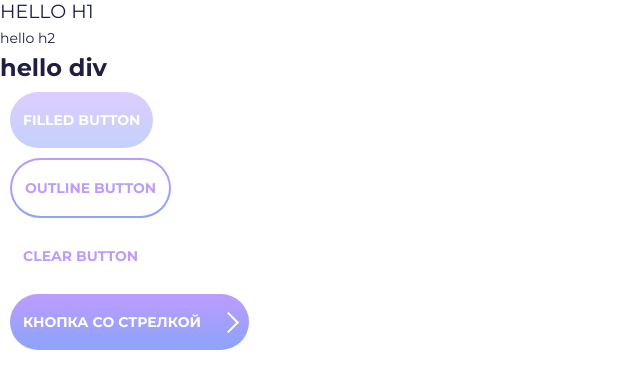
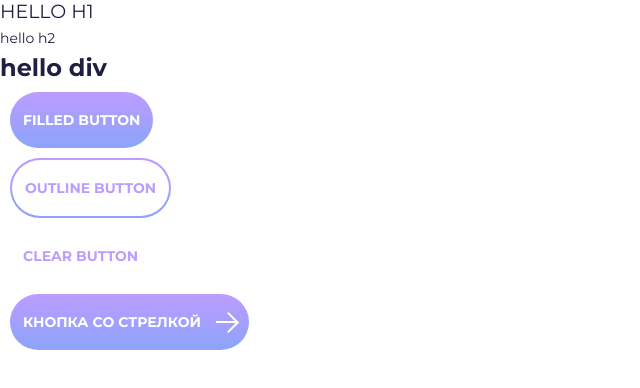
Before and after one commit to gloomy-onion/Looking, a React app: page / in a window 1280 px wide. Shown: the top 388 px of the page, without its empty margins (0-640 px from the left). Built offline with nearby package versions, Linux system fonts and the light colour scheme.

Commit message:
сделала кнопку, повесила на нее анимацию клика

```diff
--- a/src/App.tsx
+++ b/src/App.tsx
@@ -14,7 +14,7 @@ export const App = () => {
       <Typography as={'div'} weight={700} size={'l'}>
         hello div
       </Typography>
-      <Button buttonType={'filled'} disabled>
+      <Button buttonType={'filled'} >
         <Typography upperCase size={'s'} weight={700} color={'white'}>
           filled button
         </Typography>
--- a/ui-kit/Button/Button.module.scss
+++ b/ui-kit/Button/Button.module.scss
@@ -16,6 +16,10 @@ button:disabled,
 button[disabled] {
   opacity: 0.5;
   cursor: not-allowed;
+}
+
+button:active {
+  transform: scale(.76)
 }
 
 .outline {
@@ -38,6 +42,7 @@ button[disabled] {
   color: white;
 }
 
+
 .filled:hover:not([disabled]) {
   box-shadow: 0 0 10px 0 rgba(188, 156, 255, 1);
   transform: scale(1.04)
@@ -48,18 +53,30 @@ button[disabled] {
   border: none;
   background: none;
 }
-.clear:hover:not([disabled]){
+
+.clear:hover:not([disabled]) {
   transform: scale(1.1);
 }
 
-.withPicture{
+.withPicture {
   border-radius: 30px;
   border: none;
   background: linear-gradient(180deg, rgba(188, 156, 255, 1) 0%, rgba(139, 164, 249, 1) 100%);
   color: white;
+  position: relative;
 }
+
+.withPicture:before {
+  content: "";
+  display: block;
+  width: 20px;
+  height: 2px;
+  background-color: #ffffff;
+  position: absolute;
+  right: 13px;
+}
+
 .withPicture:after {
-  margin: 0 0 0 20px;
   content: '';
   display: inline-block;
   width: 13px;
@@ -67,8 +84,26 @@ button[disabled] {
   border-top: 2px solid;
   border-right: 2px solid;
   transform: rotate(45deg);
+  margin-left: 20px;
 }
+
 .withPicture:hover:not([disabled]) {
   box-shadow: 0 0 10px 0 rgba(188, 156, 255, 1);
   transform: scale(1.04)
 }
+
+.clicked {
+  animation: bounce 0.1s;
+}
+
+@keyframes bounce {
+  0% {
+    transform: translateY(1px);
+  }
+  50% {
+    transform: translateY(1px);
+  }
+  100% {
+    transform: translateY(1px);
+  }
+}
--- a/ui-kit/Button/Button.tsx
+++ b/ui-kit/Button/Button.tsx
@@ -1,14 +1,31 @@
 import cn from 'classnames';
-import React, {PropsWithChildren} from 'react';
+import React, { PropsWithChildren, useState } from 'react';
 
 import styles from './Button.module.scss';
-
 
 interface ButtonProps {
   disabled?: boolean;
   buttonType?: 'filled' | 'outline' | 'clear' | 'withPicture';
 }
 
-export const Button = ({children, buttonType = 'filled', disabled = false}: PropsWithChildren<ButtonProps>) => {
-return <button disabled={disabled} className={cn(styles.button, styles[buttonType])}>{children}</button>;
+export const Button = ({ children, buttonType = 'filled', disabled = false }: PropsWithChildren<ButtonProps>) => {
+  const [isClicked, setIsClicked] = useState(false);
+
+  const handleClick = () => {
+    setIsClicked(true);
+    setTimeout(() => {
+      setIsClicked(false);
+    }, 500);
+  };
+
+  // вот тут хз правильно или нет, я хотела анимацию на клик, не поняла, можно ли это было сделать ток на сиэси
+  return (
+    <button
+      disabled={disabled}
+      className={cn(styles.button, styles[buttonType], { [styles.clicked]: isClicked })}
+      onClick={handleClick}
+    >
+      {children}
+    </button>
+  );
 };
```
